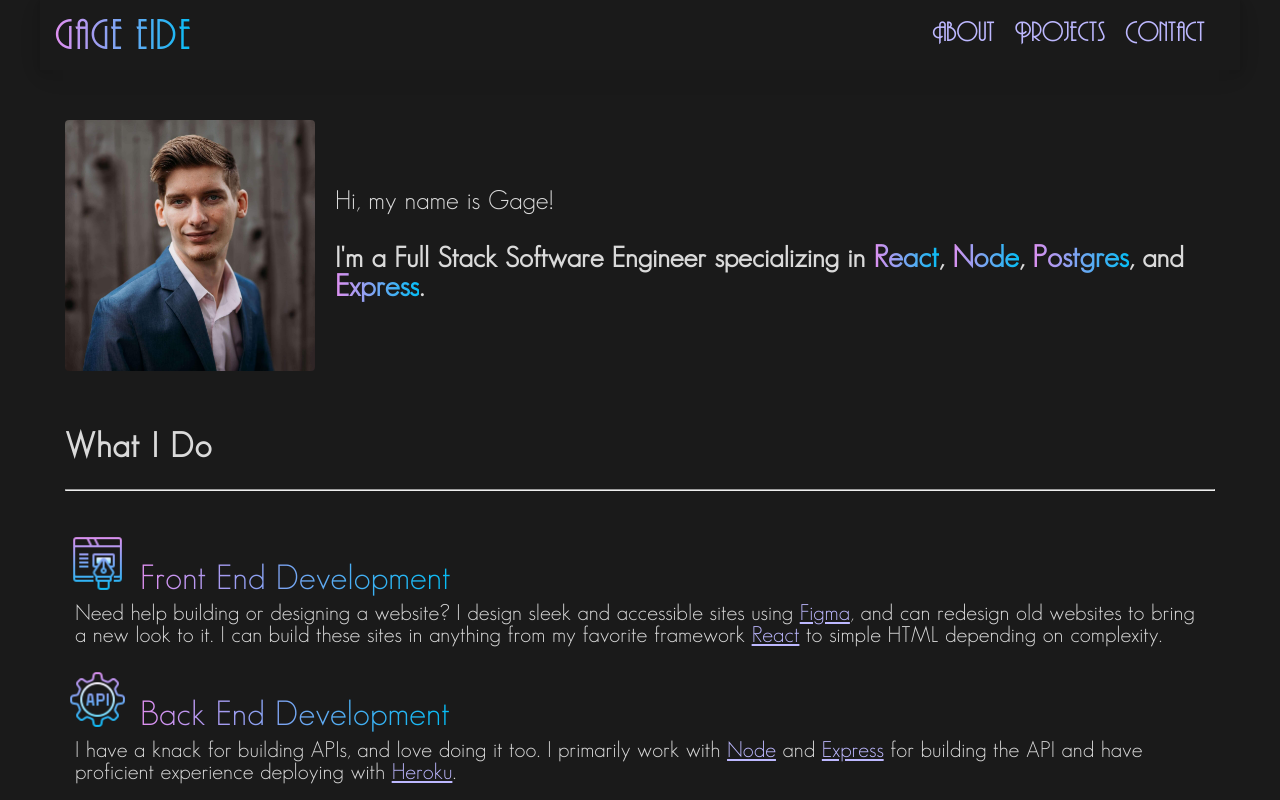
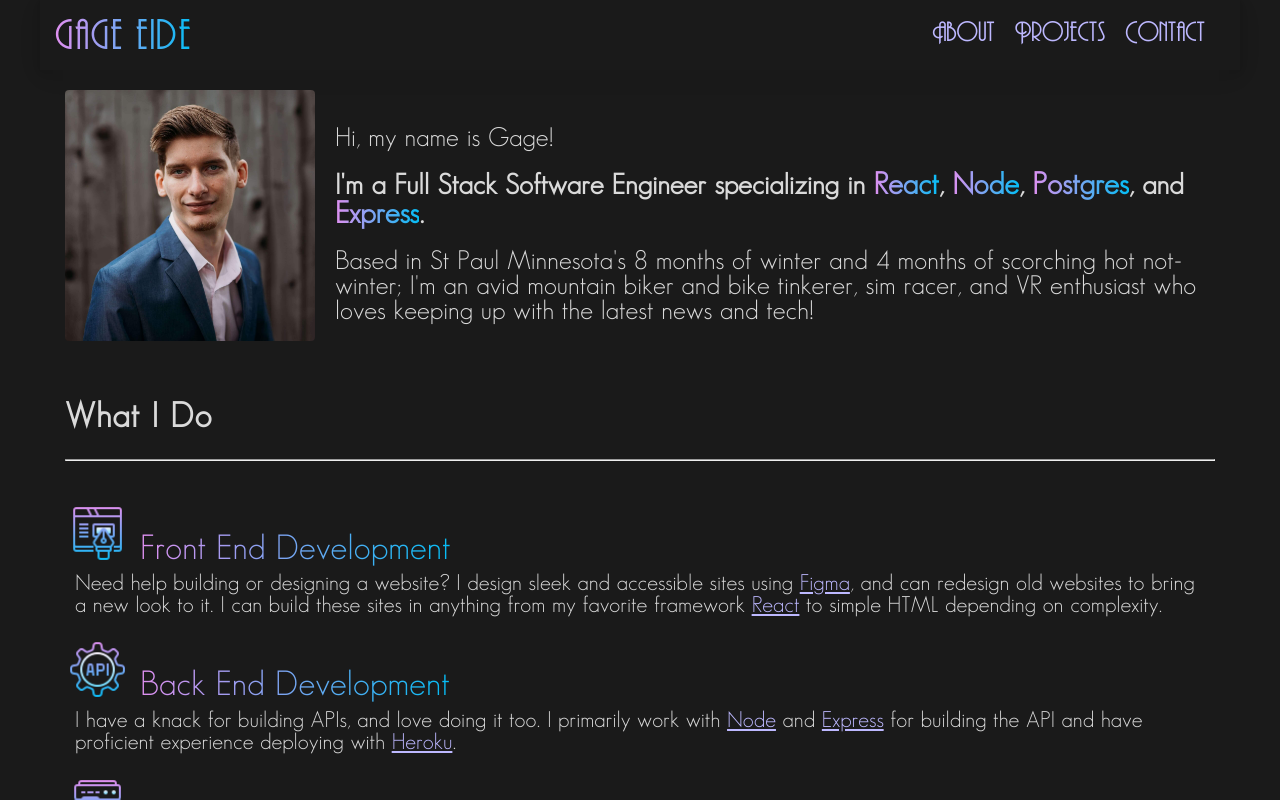
Before and after one commit to gage117/portfolio_v2, a React (Create React App) app: page / in a window 1280 px wide. Shown: the top 800 px of the page. Built offline with nearby package versions, Linux system fonts and the light colour scheme.

Commit message:
Added About Me paragraph

```diff
--- a/src/Components/About/About.js
+++ b/src/Components/About/About.js
@@ -13,6 +13,7 @@ function About() {
 				<div className='intro-p-container'>
 					<p className='intro'>Hi, my name is Gage!</p>
 					<p className='intro-2'>{'I\'m'} a Full Stack Software Engineer specializing in <span>React</span>, <span>Node</span>, <span>Postgres</span>, and <span>Express</span>.</p>
+					<p className='intro'>Based in St Paul Minnesota's 8 months of winter and 4 months of scorching hot not-winter; I'm an avid mountain biker and bike tinkerer, sim racer, and VR enthusiast who loves keeping up with the latest news and tech!</p>
 				</div>
 				<img src={headshot} className='headshot' alt='headshot' />
 			</section>
--- a/src/Stylesheets/_About.scss
+++ b/src/Stylesheets/_About.scss
@@ -1,5 +1,5 @@
 #About {
-	margin: 50px auto 0;
+	margin: 20px auto 0;
 	padding: 0 16px;
 	max-width: 1200px;
 }
@@ -9,12 +9,15 @@
 	flex-direction: column;
 }
 
+.intro, .intro-2 {
+	margin-top: 20px;
+}
+
 .intro {
 	font-size: 2.6rem;
 }
 
 .intro-2 {
-	margin-top: 30px;
 	font-size: 2.8rem;
 	font-weight: 800;
 	span {
--- a/src/index.css
+++ b/src/index.css
@@ -22,7 +22,7 @@ body {
 }
 
 #About {
-  margin: 50px auto 0;
+  margin: 20px auto 0;
   padding: 0 16px;
   max-width: 1200px;
 }
@@ -32,12 +32,15 @@ body {
   flex-direction: column;
 }
 
+.intro, .intro-2 {
+  margin-top: 20px;
+}
+
 .intro {
   font-size: 2.6rem;
 }
 
 .intro-2 {
-  margin-top: 30px;
   font-size: 2.8rem;
   font-weight: 800;
 }
```
Also changed, not shown: 1 other file (tests, documents, lock files or other folders).
